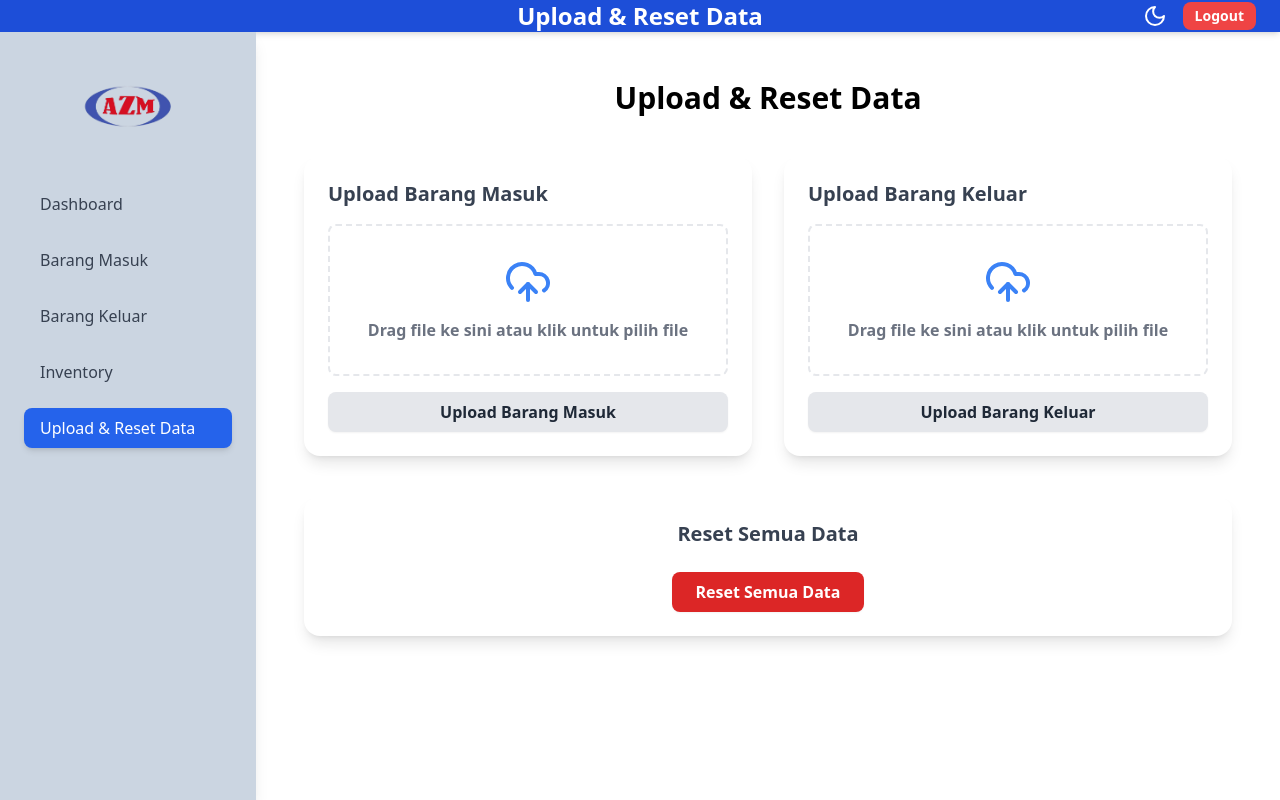
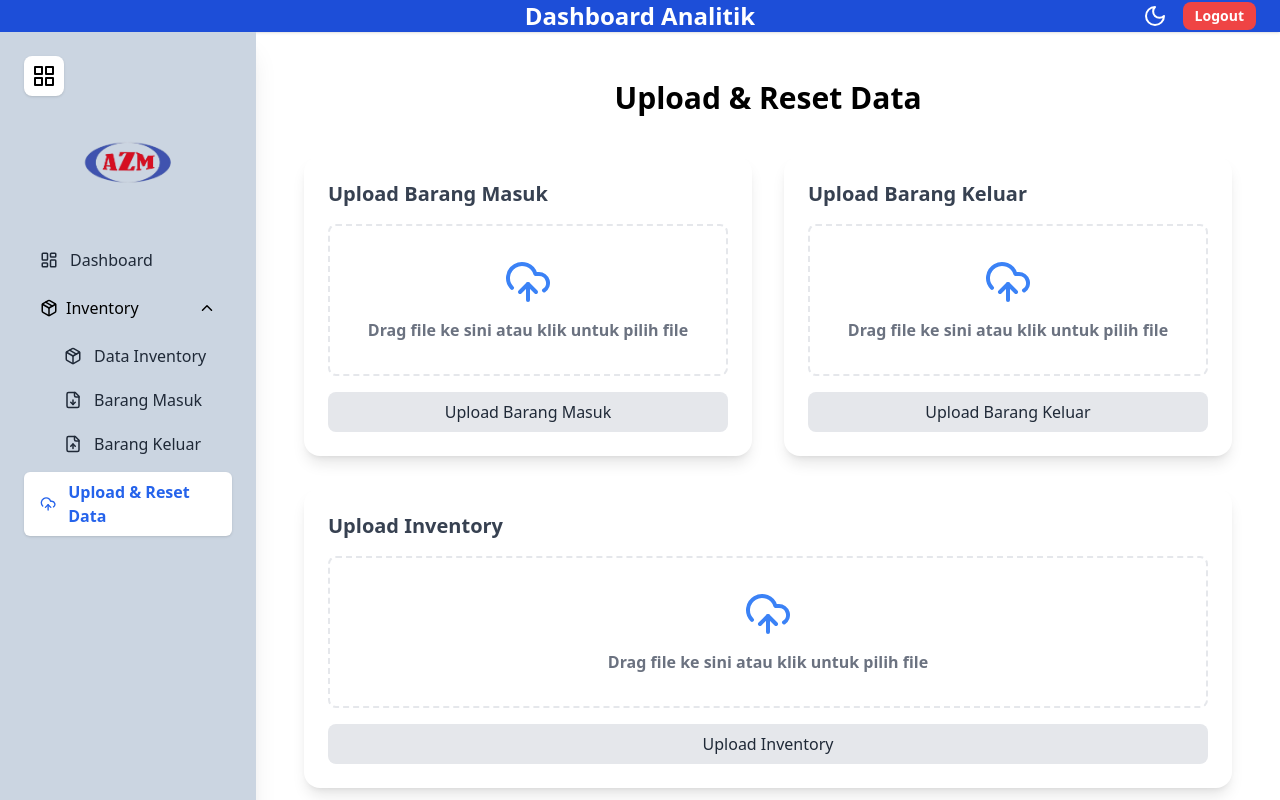
Before and after one commit to Teukuraja/Tugas_KP, a React (Vite) app in the folder dashboard-frontend/: page /upload-reset in a window 1280 px wide. Shown: the top 800 px of the page. Built offline with nearby package versions, Linux system fonts and the light colour scheme; sample sign-in values are in the browser's storage.

Commit message:
udah di edit beberapa dan app.jsx belum resnponsif

```diff
--- a/dashboard-frontend/src/App.jsx
+++ b/dashboard-frontend/src/App.jsx
@@ -1,13 +1,11 @@
 import { useState } from "react";
 import {
-  Routes,
-  Route,
-  Link,
-  useLocation,
-  Navigate,
-  useNavigate,
+  Routes, Route, Link, useLocation, Navigate, useNavigate,
 } from "react-router-dom";
-import { Menu, Sun, Moon } from "lucide-react";
+import {
+  Menu, Sun, Moon, ChevronDown, ChevronUp,
+  LayoutDashboard, Package, FileDown, FileUp, UploadCloud
+} from "lucide-react";
 import { Toaster, toast } from "react-hot-toast";
 import { motion, AnimatePresence } from "framer-motion";
 
@@ -15,59 +13,45 @@ import BarangMasuk from "./pages/BarangMasuk";
 import BarangKeluar from "./pages/BarangKeluar";
 import DashboardRingkasan from "./pages/DashboardRingkasan";
 import UploadResetData from "./pages/UploadResetData";
+import InventoryData from "./pages/InventoryData";
 import Login from "./pages/Login";
-import InventoryData from "./pages/InventoryData"; // ✅ Tambahan
 import Logo from "./assets/logo.png";
 
 export default function App() {
-  const [sidebarOpen, setSidebarOpen] = useState(false);
+  const [sidebarOpen, setSidebarOpen] = useState(true);
   const [darkMode, setDarkMode] = useState(false);
+  const [openInventoryMenu, setOpenInventoryMenu] = useState(true);
   const location = useLocation();
   const navigate = useNavigate();
 
   const isLoggedIn = localStorage.getItem("isLoggedIn") === "true";
 
-  const navItems = [
-    { to: "/dashboard", label: "Dashboard" },
-    { to: "/barang-masuk", label: "Barang Masuk" },
-    { to: "/barang-keluar", label: "Barang Keluar" },
-    { to: "/inventory", label: "Inventory" }, // ✅ Tambahan
-    { to: "/upload-reset", label: "Upload & Reset Data" },
-  ];
-
   const closeSidebar = () => setSidebarOpen(false);
 
-  const getPageTitle = (path) => {
-    const current = navItems.find((item) => item.to === path);
-    return current ? current.label : "Dashboard Analitik";
+  const handleLogout = () => {
+    if (window.confirm("Yakin mau logout?")) {
+      localStorage.removeItem("isLoggedIn");
+      toast.success("Logout berhasil!");
+      setTimeout(() => navigate("/login"), 800);
+    }
   };
 
-  const NavLink = ({ to, label }) => {
+  const NavItem = ({ to, label, icon: Icon }) => {
     const isActive = location.pathname === to;
     return (
       <Link
         to={to}
         onClick={closeSidebar}
-        className={`py-2 px-4 rounded-lg transition font-medium ${
+        className={`flex items-center gap-3 px-4 py-2 rounded-md transition font-medium ${
           isActive
-            ? "bg-blue-600 text-white shadow-md"
-            : "hover:bg-blue-400 hover:text-white text-gray-700 dark:text-gray-300"
+            ? "bg-white text-blue-600 shadow font-semibold"
+            : "text-gray-800 hover:bg-blue-100 dark:text-white"
         }`}
       >
+        <Icon size={18} />
         {label}
       </Link>
     );
-  };
-
-  const handleLogout = () => {
-    const confirmLogout = window.confirm("Yakin mau logout?");
-    if (confirmLogout) {
-      localStorage.removeItem("isLoggedIn");
-      toast.success("Logout berhasil! 👋");
-      setTimeout(() => {
-        navigate("/login");
-      }, 1000);
-    }
   };
 
   if (!isLoggedIn && location.pathname !== "/login") {
@@ -75,28 +59,22 @@ export default function App() {
   }
 
   return (
-    <div
-      className={`${darkMode ? "dark" : ""} min-h-screen flex flex-col`}
-    >
-      {/* Toast Global */}
+    <div className={`${darkMode ? "dark" : ""} min-h-screen flex flex-col`}>
       <Toaster position="top-right" reverseOrder={false} />
 
-      {/* Navbar */}
+      {/* Header */}
       {location.pathname !== "/login" && (
-        <header className="bg-blue-700 text-white px-6 py-4 flex items-center justify-between shadow-md relative z-10">
-          <button onClick={() => setSidebarOpen(true)} className="md:hidden z-20">
+        <header className="bg-blue-700 text-white px-6 py-4 flex items-center justify-between shadow relative z-10">
+          <button onClick={() => setSidebarOpen(!sidebarOpen)} className="z-20 md:hidden">
             <Menu className="w-6 h-6" />
           </button>
-
           <h1 className="text-2xl font-bold w-full text-center absolute left-0 right-0">
-            {getPageTitle(location.pathname)}
+            Dashboard Analitik
           </h1>
-
           <div className="absolute right-6 flex items-center gap-4">
             <button onClick={() => setDarkMode(!darkMode)}>
               {darkMode ? <Sun className="w-6 h-6" /> : <Moon className="w-6 h-6" />}
             </button>
-
             <button
               onClick={handleLogout}
               className="bg-red-500 hover:bg-red-600 text-white py-1 px-3 rounded-lg text-sm font-semibold"
@@ -107,7 +85,7 @@ export default function App() {
         </header>
       )}
 
-      {/* Backdrop Sidebar Mobile */}
+      {/* Overlay sidebar mobile */}
       {sidebarOpen && location.pathname !== "/login" && (
         <div
           className="fixed inset-0 bg-black bg-opacity-50 backdrop-blur-sm z-10 md:hidden"
@@ -115,31 +93,84 @@ export default function App() {
         />
       )}
 
-      {/* Main Content Layout */}
-      <div className="flex flex-1 bg-white dark:bg-gray-900 text-black dark:text-white transition-all">
+      <div className="flex flex-1 bg-white dark:bg-gray-900 transition-all">
         {/* Sidebar */}
         {location.pathname !== "/login" && (
-          <aside
-            className={`bg-slate-300 dark:bg-gray-800 w-64 p-6 flex flex-col items-center shadow-lg
-              transform md:translate-x-0 ${sidebarOpen ? "translate-x-0" : "-translate-x-full"}
-              md:relative z-20 h-full md:h-auto transition-transform duration-300`}
-          >
-            {/* Logo */}
-            <div className="mb-8">
-              <img src={Logo} alt="Logo" className="w-24 h-24 object-contain" />
-            </div>
+          <AnimatePresence>
+            {(sidebarOpen || window.innerWidth >= 768) && (
+              <motion.aside
+                initial={{ x: -100, opacity: 0 }}
+                animate={{ x: 0, opacity: 1 }}
+                exit={{ x: -100, opacity: 0 }}
+                transition={{ duration: 0.3 }}
+                className="bg-slate-300 dark:bg-gray-800 text-black dark:text-white w-64 p-6 flex flex-col h-screen shadow-xl fixed md:relative z-20"
+              >
+                {/* Tombol Grid Toggle Sidebar (di kiri atas sidebar) */}
+                <div className="mb-4">
+                  <button
+                    onClick={() => setSidebarOpen(!sidebarOpen)}
+                    className="bg-white p-2 rounded-lg shadow hover:bg-gray-100"
+                    title="Toggle Sidebar"
+                  >
+                    <svg
+                      xmlns="http://www.w3.org/2000/svg"
+                      width="24"
+                      height="24"
+                      viewBox="0 0 24 24"
+                      fill="none"
+                      stroke="currentColor"
+                      strokeWidth="2"
+                      strokeLinecap="round"
+                      strokeLinejoin="round"
+                      className="w-6 h-6"
+                    >
+                      <rect x="3" y="3" width="7" height="7" />
+                      <rect x="14" y="3" width="7" height="7" />
+                      <rect x="14" y="14" width="7" height="7" />
+                      <rect x="3" y="14" width="7" height="7" />
+                    </svg>
+                  </button>
+                </div>
 
-            {/* Navigation */}
-            <nav className="flex flex-col gap-4 w-full">
-              {navItems.map((item) => (
-                <NavLink key={item.to} {...item} />
-              ))}
-            </nav>
-          </aside>
+                <div className="mb-8 flex justify-center">
+                  <img src={Logo} alt="Logo" className="w-24 h-24 object-contain" />
+                </div>
+
+                <nav className="flex flex-col gap-2">
+                  <NavItem to="/dashboard" label="Dashboard" icon={LayoutDashboard} />
+                  <button
+                    onClick={() => setOpenInventoryMenu(!openInventoryMenu)}
+                    className="py-2 px-4 rounded-lg flex justify-between items-center w-full text-left hover:bg-blue-200 dark:hover:bg-gray-700"
+                  >
+                    <span className="flex items-center gap-2">
+                      <Package size={18} />
+                      Inventory
+                    </span>
+                    {openInventoryMenu ? <ChevronUp size={18} /> : <ChevronDown size={18} />}
+                  </button>
+
+                  {openInventoryMenu && (
+                    <motion.div
+                      initial={{ opacity: 0 }}
+                      animate={{ opacity: 1 }}
+                      exit={{ opacity: 0 }}
+                      className="pl-6 flex flex-col gap-1"
+                    >
+                      <NavItem to="/inventory" label="Data Inventory" icon={Package} />
+                      <NavItem to="/barang-masuk" label="Barang Masuk" icon={FileDown} />
+                      <NavItem to="/barang-keluar" label="Barang Keluar" icon={FileUp} />
+                    </motion.div>
+                  )}
+
+                  <NavItem to="/upload-reset" label="Upload & Reset Data" icon={UploadCloud} />
+                </nav>
+              </motion.aside>
+            )}
+          </AnimatePresence>
         )}
 
-        {/* Page Content */}
-        <main className="flex-1 p-6 overflow-y-auto relative">
+        {/* Main Content */}
+        <main className="flex-1 p-6 overflow-y-auto relative transition-all duration-300">
           <AnimatePresence mode="wait">
             <motion.div
               key={location.pathname}
@@ -150,19 +181,18 @@ export default function App() {
             >
               <Routes location={location} key={location.pathname}>
                 <Route path="/login" element={<Login />} />
-                <Route path="/dashboard" element={<DashboardRingkasan />} />
+                <Route
+                  path="/dashboard"
+                  element={<DashboardRingkasan sidebarOpen={sidebarOpen} setSidebarOpen={setSidebarOpen} />}
+                />
                 <Route path="/barang-masuk" element={<BarangMasuk />} />
                 <Route path="/barang-keluar" element={<BarangKeluar />} />
-                <Route path="/inventory" element={<InventoryData />} /> {/* ✅ Tambahan */}
+                <Route path="/inventory" element={<InventoryData />} />
                 <Route path="/upload-reset" element={<UploadResetData />} />
                 <Route path="/" element={<Navigate to="/dashboard" replace />} />
                 <Route
                   path="*"
-                  element={
-                    <div className="text-center text-red-600 mt-10">
-                      404 - Halaman tidak ditemukan
-                    </div>
-                  }
+                  element={<div className="text-center text-red-600 mt-10">404 - Halaman tidak ditemukan</div>}
                 />
               </Routes>
             </motion.div>
--- a/dashboard-frontend/src/components/UploadForm.jsx
+++ b/dashboard-frontend/src/components/UploadForm.jsx
@@ -2,14 +2,14 @@ import { useState, useRef } from "react";
 import axios from "axios";
 import { toast } from "react-hot-toast";
 import { UploadCloud, XCircle } from "lucide-react";
-import Button from "../components/ui/Button";
+import Button from "./ui/Button";
 
 export default function UploadForm({ type }) {
   const [file, setFile] = useState(null);
   const [uploading, setUploading] = useState(false);
   const [progress, setProgress] = useState(0);
   const inputRef = useRef();
-  const intervalRef = useRef(null); // ✅ Simpan interval progress
+  const intervalRef = useRef(null);
 
   const handleFileChange = (e) => {
     setFile(e.target.files[0]);
@@ -35,10 +35,10 @@ export default function UploadForm({ type }) {
   const startFakeProgress = () => {
     let fake = 0;
     intervalRef.current = setInterval(() => {
-      fake += Math.random() * 2 + 1; // Naik antara 1% sampai 3%
-      if (fake >= 98) fake = 98; // STOP di 98%, tunggu server bales OK
+      fake += Math.random() * 2 + 1;
+      if (fake >= 98) fake = 98;
       setProgress(Math.floor(fake));
-    }, 50); // Update tiap 50ms
+    }, 50);
   };
 
   const handleUpload = async (e) => {
@@ -54,23 +54,28 @@ export default function UploadForm({ type }) {
     try {
       setUploading(true);
       setProgress(0);
-      startFakeProgress(); // ✅ Mulai fake progress jalan
+      startFakeProgress();
 
-      const endpoint =
-        type === "masuk" ? "/upload-barang-masuk" : "/upload-barang-keluar";
+      // Tentukan endpoint berdasarkan tipe
+      const endpointMap = {
+        masuk: "/upload-barang-masuk",
+        keluar: "/upload-barang-keluar",
+        inventory: "/upload-inventory",
+      };
+
+      const endpoint = endpointMap[type] || "/upload-inventory";
 
       await axios.post(`http://localhost:3001${endpoint}`, formData, {
         headers: { "Content-Type": "multipart/form-data" },
       });
 
-      // Server OK, fake progress lanjut ke 100%
       clearInterval(intervalRef.current);
       setProgress(100);
 
       setTimeout(() => {
         toast.success("Upload berhasil!");
-        handleRemoveFile(); // ✅ Reset semua
-      }, 500); // Delay 0.5 detik biar kerasa natural
+        handleRemoveFile();
+      }, 500);
     } catch (err) {
       toast.error("Gagal meng-upload data!");
       console.error(err);
@@ -81,9 +86,21 @@ export default function UploadForm({ type }) {
     }
   };
 
+  const getButtonLabel = () => {
+    switch (type) {
+      case "masuk":
+        return "Upload Barang Masuk";
+      case "keluar":
+        return "Upload Barang Keluar";
+      case "inventory":
+        return "Upload Inventory";
+      default:
+        return "Upload File";
+    }
+  };
+
   return (
     <form onSubmit={handleUpload} className="space-y-4">
-      {/* Area Drag & Drop */}
       <div
         onDrop={handleDrop}
         onDragOver={handleDragOver}
@@ -95,7 +112,6 @@ export default function UploadForm({ type }) {
           {file ? file.name : "Drag file ke sini atau klik untuk pilih file"}
         </p>
 
-        {/* Tombol Hapus File */}
         {file && (
           <button
             type="button"
@@ -118,7 +134,6 @@ export default function UploadForm({ type }) {
         className="hidden"
       />
 
-      {/* Progress Bar */}
       {uploading && (
         <div className="w-full bg-gray-200 rounded-full h-4 overflow-hidden">
           <div
@@ -128,16 +143,13 @@ export default function UploadForm({ type }) {
         </div>
       )}
 
-      {/* Tombol Submit */}
       <Button
         type="submit"
         variant="secondary"
         disabled={uploading}
         className="w-full"
       >
-        {uploading
-          ? `Mengupload... ${progress}%`
-          : `Upload ${type === "masuk" ? "Barang Masuk" : "Barang Keluar"}`}
+        {uploading ? `Mengupload... ${progress}%` : getButtonLabel()}
       </Button>
     </form>
   );
--- a/dashboard-frontend/src/components/ui/Button.jsx
+++ b/dashboard-frontend/src/components/ui/Button.jsx
@@ -1,4 +1,4 @@
-// src/components/ui/Button.jsx
+import { motion } from "framer-motion";
 
 export default function Button({
   children,
@@ -6,23 +6,42 @@ export default function Button({
   type = "button",
   variant = "primary",
   className = "",
+  animate = false, // opsional
 }) {
-  const baseStyle = "px-4 py-2 rounded-lg font-semibold transition-all duration-300 shadow-sm";
+  const baseStyle = "inline-flex items-center justify-center px-4 py-2 rounded-lg font-medium transition-all duration-200 focus:outline-none focus:ring-2 focus:ring-offset-2 focus:ring-blue-400";
 
   const variants = {
     primary: "bg-blue-600 text-white hover:bg-blue-700",
     secondary: "bg-gray-200 text-gray-800 hover:bg-gray-300",
     danger: "bg-red-600 text-white hover:bg-red-700",
-    success: "bg-green-600 text-white hover:bg-green-700", // ✅ Tambahan hijau buat tombol tambah barang
+    success: "bg-green-600 text-white hover:bg-green-700",
   };
 
   const appliedVariant = variants[variant] || variants.primary;
+
+  const classes = `${baseStyle} ${appliedVariant} ${className}`;
+
+  if (animate) {
+    return (
+      <motion.button
+        type={type}
+        onClick={onClick}
+        className={classes}
+        initial={{ opacity: 0 }}
+        animate={{ opacity: 1 }}
+        exit={{ opacity: 0 }}
+        transition={{ duration: 0.4 }}
+      >
+        {children}
+      </motion.button>
+    );
+  }
 
   return (
     <button
       type={type}
       onClick={onClick}
-      className={`${baseStyle} ${appliedVariant} ${className}`}
+      className={classes}
     >
       {children}
     </button>
--- a/dashboard-frontend/src/components/ui/FilterUnitKeluar.jsx
+++ b/dashboard-frontend/src/components/ui/FilterUnitKeluar.jsx
@@ -1,13 +1,12 @@
 // src/components/ui/FilterUnitKeluar.jsx
-
 export default function FilterUnitKeluar({ value, onChange }) {
   const units = [
     "Semua Unit",
+    "BM 90",
     "BM 100",
-    "BM 90",
-    "Forklift",
     "Excavator 01",
     "Excavator 02",
+    "Forklift",
     "HCR 120D",
     "Tanpa Unit",
   ];
--- a/dashboard-frontend/src/components/ui/FilterUnitMasuk.jsx
+++ b/dashboard-frontend/src/components/ui/FilterUnitMasuk.jsx
@@ -3,10 +3,10 @@
 export default function FilterUnitMasuk({ value, onChange }) {
   const units = [
     "Semua Unit",
+    "BM 90",
     "BM 100",
-    "BM 90",
+    "Excavator",  // Barang Masuk bisa umum
     "Forklift",
-    "Excavator", // Umum, bukan 01/02
     "HCR 120D",
     "Tanpa Unit",
   ];
--- a/dashboard-frontend/src/pages/UploadResetData.jsx
+++ b/dashboard-frontend/src/pages/UploadResetData.jsx
@@ -32,6 +32,7 @@ export default function UploadResetData() {
 
       {/* Upload Form Section */}
       <div className="grid grid-cols-1 md:grid-cols-2 gap-8">
+        {/* Barang Masuk */}
         <div className="bg-white dark:bg-gray-800 p-6 rounded-2xl shadow-lg space-y-4 transition-colors">
           <h2 className="text-xl font-semibold text-gray-700 dark:text-gray-300">
             Upload Barang Masuk
@@ -39,11 +40,20 @@ export default function UploadResetData() {
           <UploadForm type="masuk" />
         </div>
 
+        {/* Barang Keluar */}
         <div className="bg-white dark:bg-gray-800 p-6 rounded-2xl shadow-lg space-y-4 transition-colors">
           <h2 className="text-xl font-semibold text-gray-700 dark:text-gray-300">
             Upload Barang Keluar
           </h2>
           <UploadForm type="keluar" />
+        </div>
+
+        {/* Inventory */}
+        <div className="bg-white dark:bg-gray-800 p-6 rounded-2xl shadow-lg space-y-4 transition-colors md:col-span-2">
+          <h2 className="text-xl font-semibold text-gray-700 dark:text-gray-300">
+            Upload Inventory
+          </h2>
+          <UploadForm type="inventory" /> {/* ✅ Tambahan ini */}
         </div>
       </div>
 
```
Also changed, not shown: dashboard-frontend/dashboard-backend/server.cjs (+94 -142 lines), dashboard-frontend/src/pages/BarangKeluar.jsx (+53 -28 lines), dashboard-frontend/src/pages/BarangMasuk.jsx (+38 -13 lines), dashboard-frontend/src/pages/InventoryData.jsx (+8 -36 lines), dashboard-frontend/src/assets/icon.svg (added), 1 other file (tests, documents, lock files or other folders).
